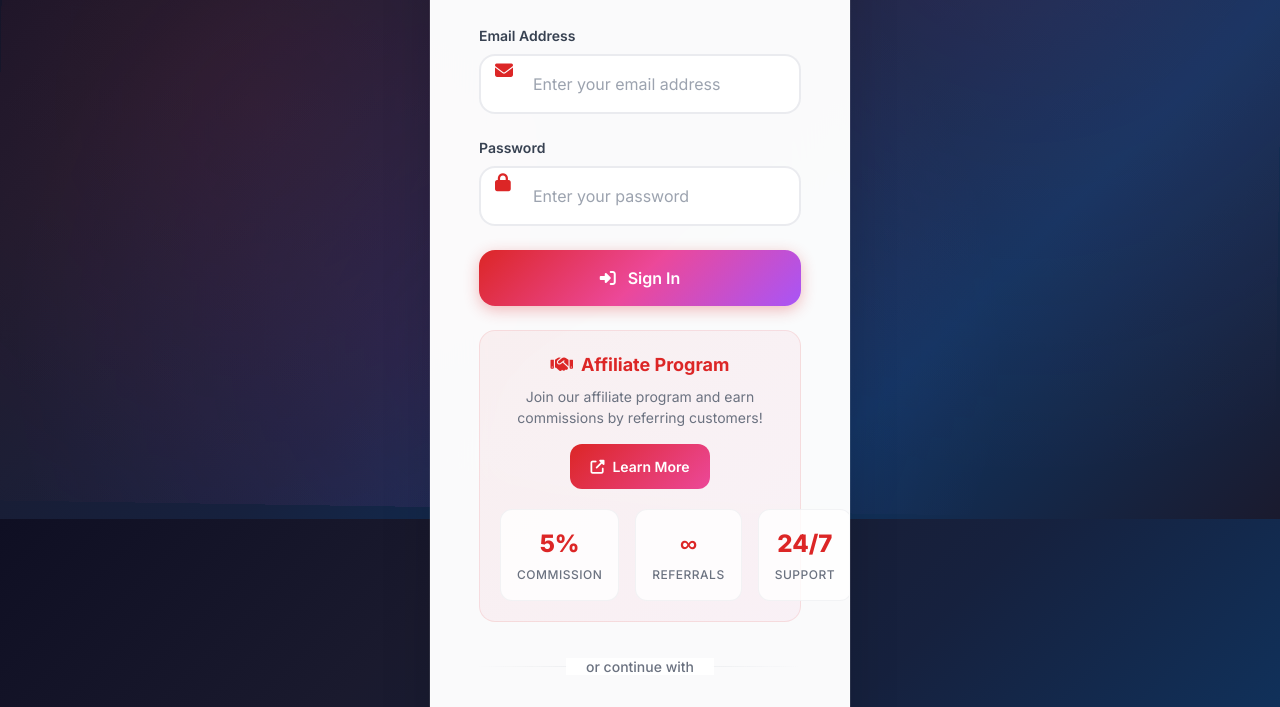
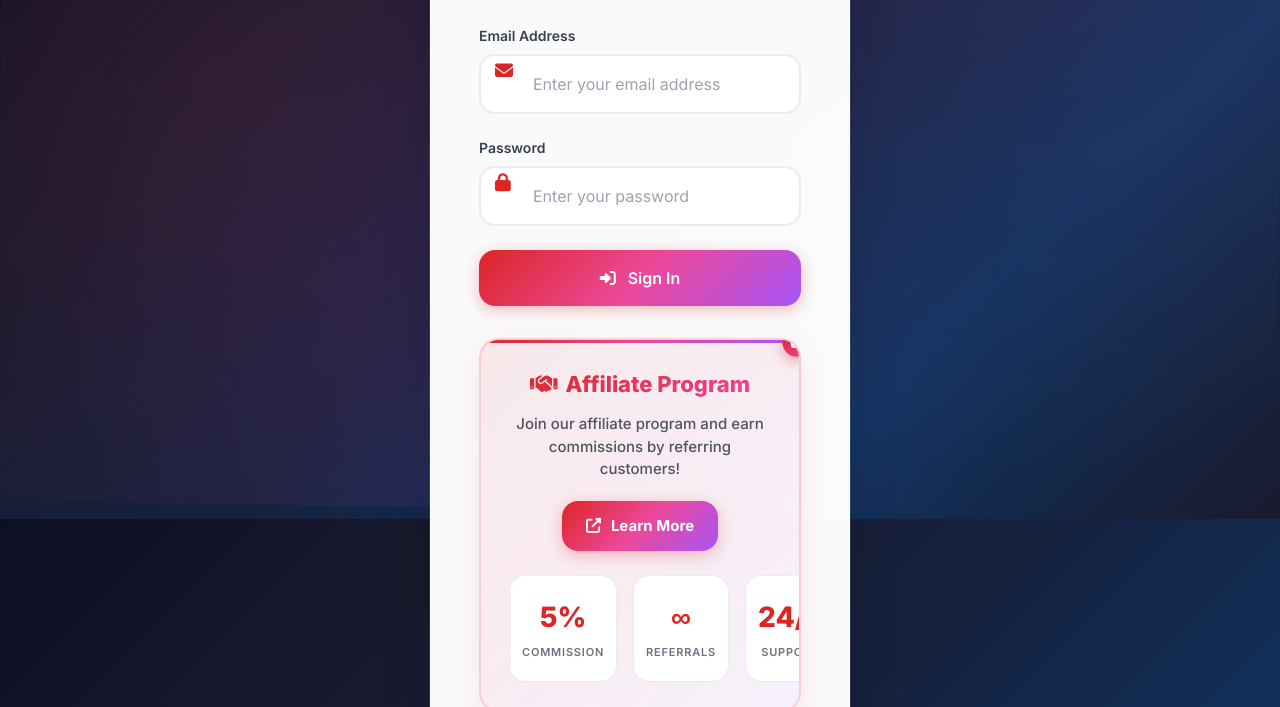
Before and after one commit to 4shbul/joestartpeptide, a website: page login.html in a window 1280 px wide. Shown: the part 281-988 px from the top of the page. Drawn offline with nearby package versions, Linux system fonts and the light colour scheme.

Commit message:
update FITUR

```diff
--- a/login.html
+++ b/login.html
@@ -213,92 +213,159 @@
         }
 
         .affiliate-section {
-            background: linear-gradient(135deg, rgba(220, 38, 38, 0.05), rgba(236, 72, 153, 0.05));
-            border: 1px solid rgba(220, 38, 38, 0.1);
-            border-radius: 16px;
-            padding: 20px;
-            margin: 24px 0;
+            background: linear-gradient(135deg, rgba(220, 38, 38, 0.08), rgba(236, 72, 153, 0.08), rgba(168, 85, 247, 0.05));
+            border: 2px solid rgba(220, 38, 38, 0.15);
+            border-radius: 20px;
+            padding: 28px;
+            margin: 32px 0;
             text-align: center;
+            position: relative;
+            overflow: hidden;
+            box-shadow: 0 8px 32px rgba(220, 38, 38, 0.1);
+        }
+
+        .affiliate-section::before {
+            content: '';
+            position: absolute;
+            top: 0;
+            left: 0;
+            right: 0;
+            height: 3px;
+            background: linear-gradient(90deg, #dc2626, #ec4899, #a855f7);
         }
 
         .affiliate-section h3 {
             color: #dc2626;
-            font-size: 18px;
-            font-weight: 700;
-            margin-bottom: 8px;
+            font-size: 22px;
+            font-weight: 800;
+            margin-bottom: 12px;
+            background: linear-gradient(135deg, #dc2626, #ec4899);
+            -webkit-background-clip: text;
+            -webkit-text-fill-color: transparent;
+            background-clip: text;
         }
 
         .affiliate-section p {
+            color: #4b5563;
+            font-size: 15px;
+            margin-bottom: 20px;
+            line-height: 1.5;
+            font-weight: 500;
+        }
+
+        .affiliate-highlight {
+            background: linear-gradient(135deg, rgba(220, 38, 38, 0.1), rgba(236, 72, 153, 0.1));
+            border-radius: 12px;
+            padding: 16px;
+            margin-bottom: 20px;
+            border: 1px solid rgba(220, 38, 38, 0.2);
+        }
+
+        .affiliate-highlight .highlight-text {
+            color: #dc2626;
+            font-weight: 700;
+            font-size: 16px;
+            margin-bottom: 4px;
+        }
+
+        .affiliate-highlight .highlight-subtext {
             color: #6b7280;
-            font-size: 14px;
-            margin-bottom: 16px;
+            font-size: 13px;
+            font-weight: 500;
         }
 
         .affiliate-btn {
-            background: linear-gradient(135deg, #dc2626, #ec4899);
+            background: linear-gradient(135deg, #dc2626 0%, #ec4899 50%, #a855f7 100%);
             color: white;
             border: none;
-            border-radius: 12px;
-            padding: 12px 20px;
-            font-weight: 600;
-            font-size: 14px;
+            border-radius: 16px;
+            padding: 14px 24px;
+            font-weight: 700;
+            font-size: 15px;
             cursor: pointer;
-            transition: all 0.3s ease;
+            transition: all 0.3s cubic-bezier(0.4, 0, 0.2, 1);
             display: inline-flex;
             align-items: center;
-            gap: 8px;
+            gap: 10px;
+            box-shadow: 0 4px 15px rgba(220, 38, 38, 0.3);
+            position: relative;
+            overflow: hidden;
+        }
+
+        .affiliate-btn::before {
+            content: '';
+            position: absolute;
+            top: 0;
+            left: -100%;
+            width: 100%;
+            height: 100%;
+            background: linear-gradient(90deg, transparent, rgba(255, 255, 255, 0.2), transparent);
+            transition: left 0.5s;
+        }
+
+        .affiliate-btn:hover::before {
+            left: 100%;
         }
 
         .affiliate-btn:hover {
-            transform: translateY(-2px);
-            box-shadow: 0 6px 20px rgba(220, 38, 38, 0.3);
+            transform: translateY(-3px);
+            box-shadow: 0 8px 25px rgba(220, 38, 38, 0.4);
         }
 
         .affiliate-stats {
             display: grid;
             grid-template-columns: repeat(3, 1fr);
             gap: 16px;
-            margin-top: 20px;
+            margin-top: 24px;
         }
 
         .stat-item {
-            background: rgba(255, 255, 255, 0.8);
-            border-radius: 12px;
-            padding: 16px;
+            background: rgba(255, 255, 255, 0.95);
+            border-radius: 16px;
+            padding: 20px 12px;
             text-align: center;
-            border: 1px solid rgba(229, 231, 235, 0.5);
+            border: 1px solid rgba(229, 231, 235, 0.8);
+            backdrop-filter: blur(10px);
+            transition: all 0.3s ease;
+        }
+
+        .stat-item:hover {
+            transform: translateY(-2px);
+            box-shadow: 0 6px 20px rgba(220, 38, 38, 0.15);
         }
 
         .stat-number {
-            font-size: 24px;
-            font-weight: 800;
+            font-size: 28px;
+            font-weight: 900;
             color: #dc2626;
-            margin-bottom: 4px;
+            margin-bottom: 6px;
+            display: block;
         }
 
         .stat-label {
-            font-size: 12px;
+            font-size: 11px;
             color: #6b7280;
-            font-weight: 500;
+            font-weight: 600;
             text-transform: uppercase;
-            letter-spacing: 0.5px;
+            letter-spacing: 0.8px;
         }
 
         .affiliate-badge {
             position: absolute;
-            top: -10px;
-            right: -10px;
+            top: -12px;
+            right: -12px;
             background: linear-gradient(135deg, #dc2626, #ec4899);
             color: white;
             border-radius: 50%;
-            width: 24px;
-            height: 24px;
+            width: 28px;
+            height: 28px;
             display: flex;
             align-items: center;
             justify-content: center;
-            font-size: 12px;
-            font-weight: 700;
-            box-shadow: 0 4px 12px rgba(220, 38, 38, 0.3);
+            font-size: 14px;
+            font-weight: 800;
+            box-shadow: 0 4px 12px rgba(220, 38, 38, 0.4);
+            animation: pulse 2s ease-in-out infinite;
         }
 
         .divider {
```
